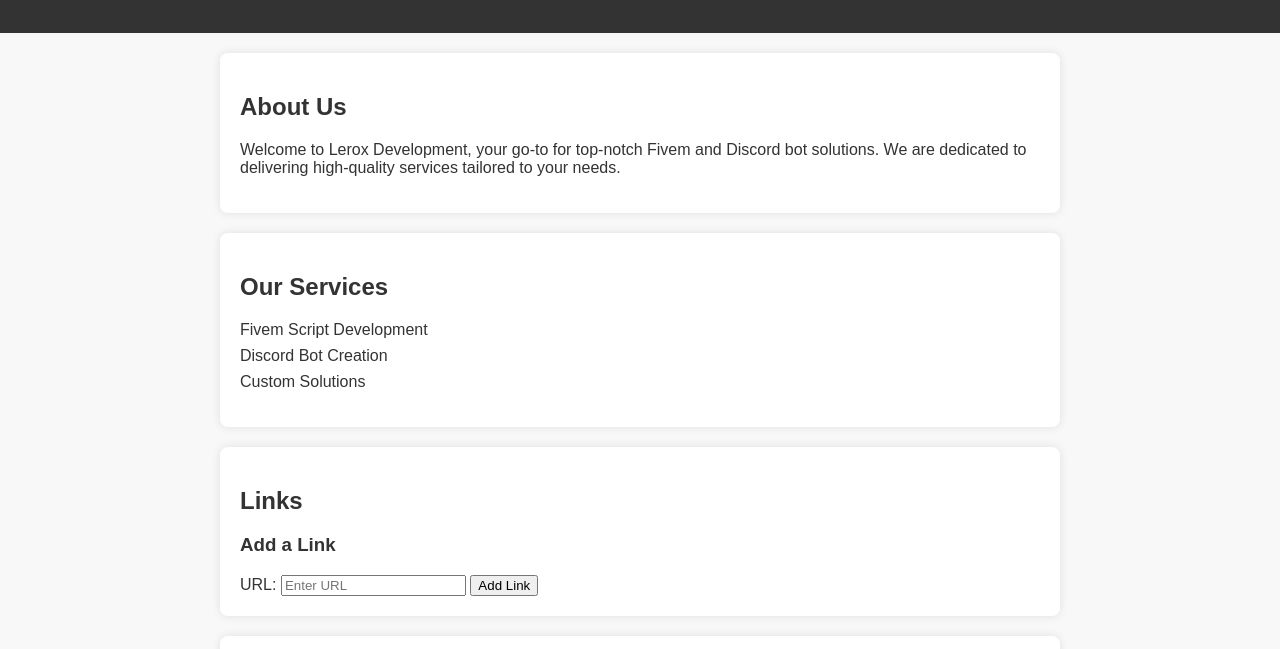
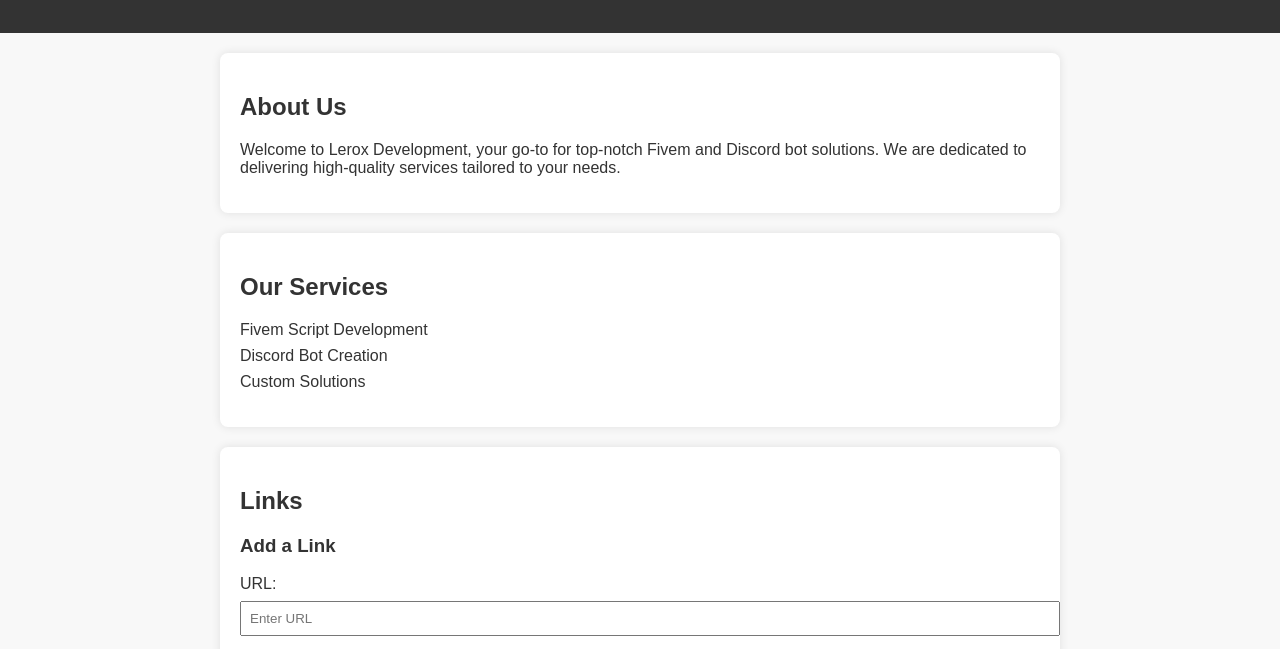
Before and after one commit to leroxdevelopment/lerox, a plain HTML site: page index.html in a window 1280 px wide. Shown: the part 94-743 px from the top of the page. Drawn offline with Linux system fonts and the light colour scheme; a script that the page names is missing.

Commit message:
Update styles.css

```diff
--- a/styles.css
+++ b/styles.css
@@ -40,3 +40,26 @@ li {
 }
 
 /* Add additional styling as needed */
+
+#addLinkForm {
+    margin-top: 20px;
+}
+
+#addLinkForm label {
+    display: block;
+    margin-bottom: 8px;
+}
+
+#addLinkForm input {
+    width: 100%;
+    padding: 8px;
+    margin-bottom: 16px;
+}
+
+#addLinkForm button {
+    padding: 8px 16px;
+    background-color: #333;
+    color: #fff;
+    border: none;
+    cursor: pointer;
+}
```
